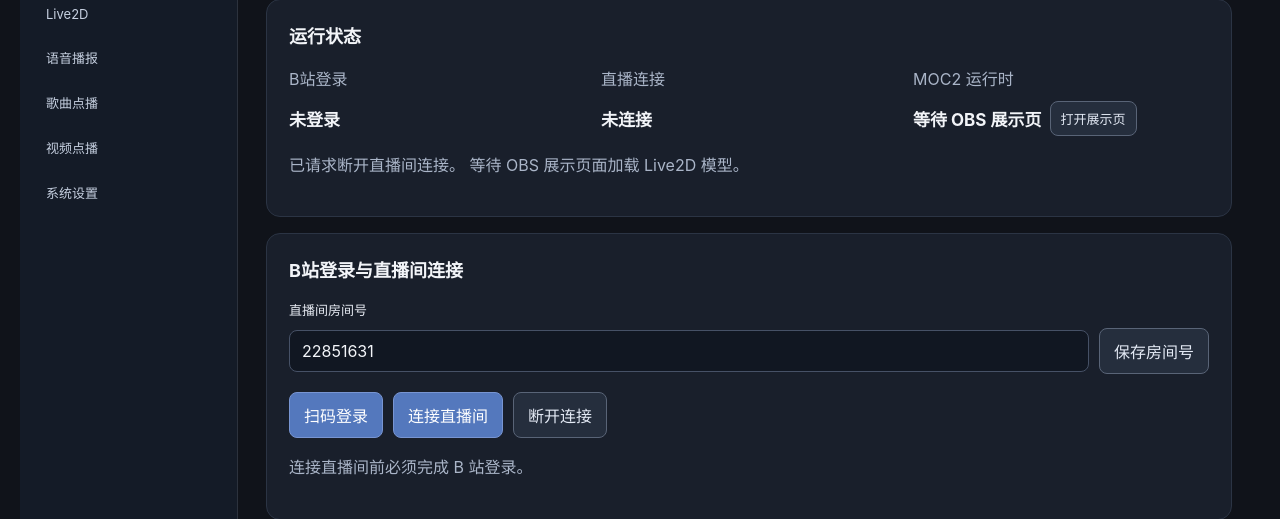
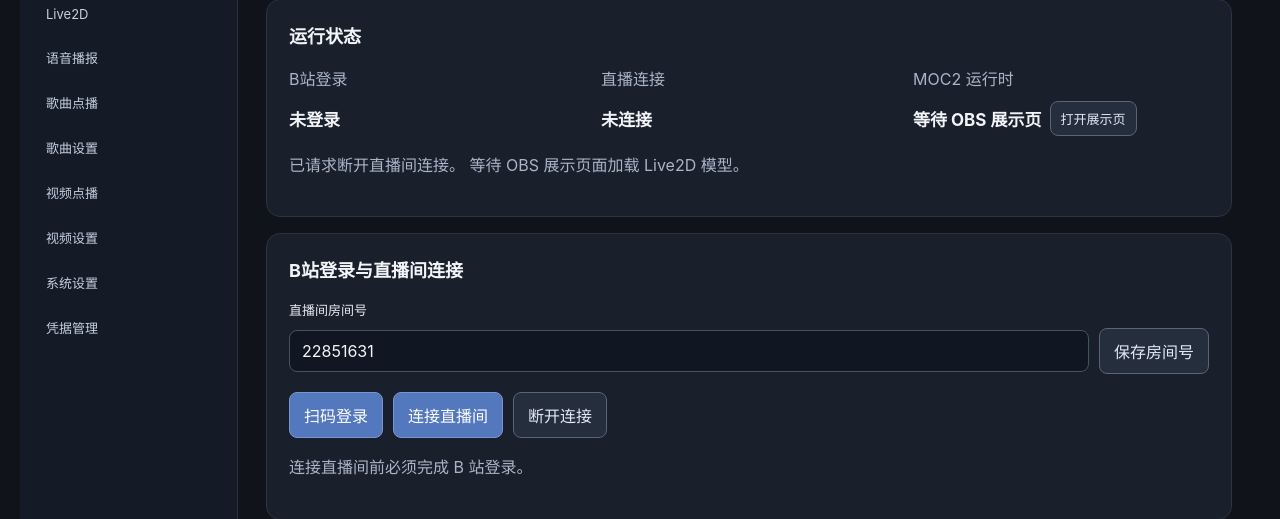
Before and after one commit to dongguo4812/Bili_Live_Danmaku, a Flask app: page / in a window 1280 px wide. Shown: the part 199-718 px from the top of the page. Run offline with Flask 3, Linux system fonts and the light colour scheme.

Commit message:
Standardize module settings navigation

```diff
--- a/templates/index.html
+++ b/templates/index.html
@@ -12,12 +12,15 @@
       <div class="sidebar-brand">B站直播互动中心</div>
       <nav class="sidebar-nav">
       <a href="/dashboard">综合展示</a>
-        <a class="active" href="/">接入中心</a>
+      <a href="/" class="active">接入中心</a>
       <a href="/live2d">Live2D</a>
       <a href="/voice">语音播报</a>
       <a href="/music">歌曲点播</a>
+      <a href="/music/settings">歌曲设置</a>
       <a href="/video">视频点播</a>
+      <a href="/video/settings">视频设置</a>
       <a href="/settings">系统设置</a>
+      <a href="/credentials">凭据管理</a>
     </nav>
     </aside>
     <main class="manager">
```
Lines whose indentation alone changed are shown as unchanged.
